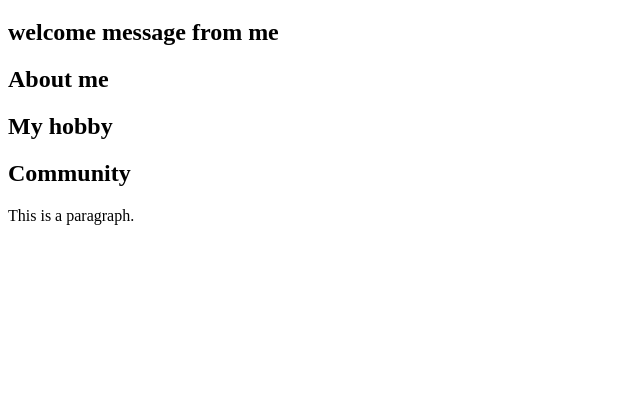
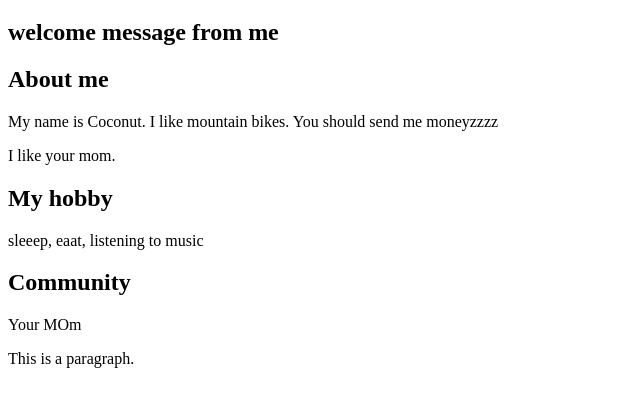
Before and after one commit to KitijaTheCoconut/My-second-webpage, a plain HTML site: page index.html in a window 1280 px wide. Shown: the part 61-468 px from the top of the page, without its empty margins (0-640 px from the left). Drawn offline with Linux system fonts and the light colour scheme.

Commit message:
Update index.html

```diff
--- a/index.html
+++ b/index.html
@@ -5,9 +5,14 @@
 <h1>Welcome to my website</h1>
   <h2>welcome message from me </h2>
   <h2>About me</h2>
+  <p> My name is Coconut. I like mountain bikes. You should send me moneyzzzz</p>
+  <p> I like your mom.</P>
   <h2> My hobby</h2>
+  <P> sleeep, eaat, listening to music</p>
   <h2>Community</h2>
+  <p> Your MOm</p>
 <p>This is a paragraph.</p>
+
 
 </body>
 </html>
```
